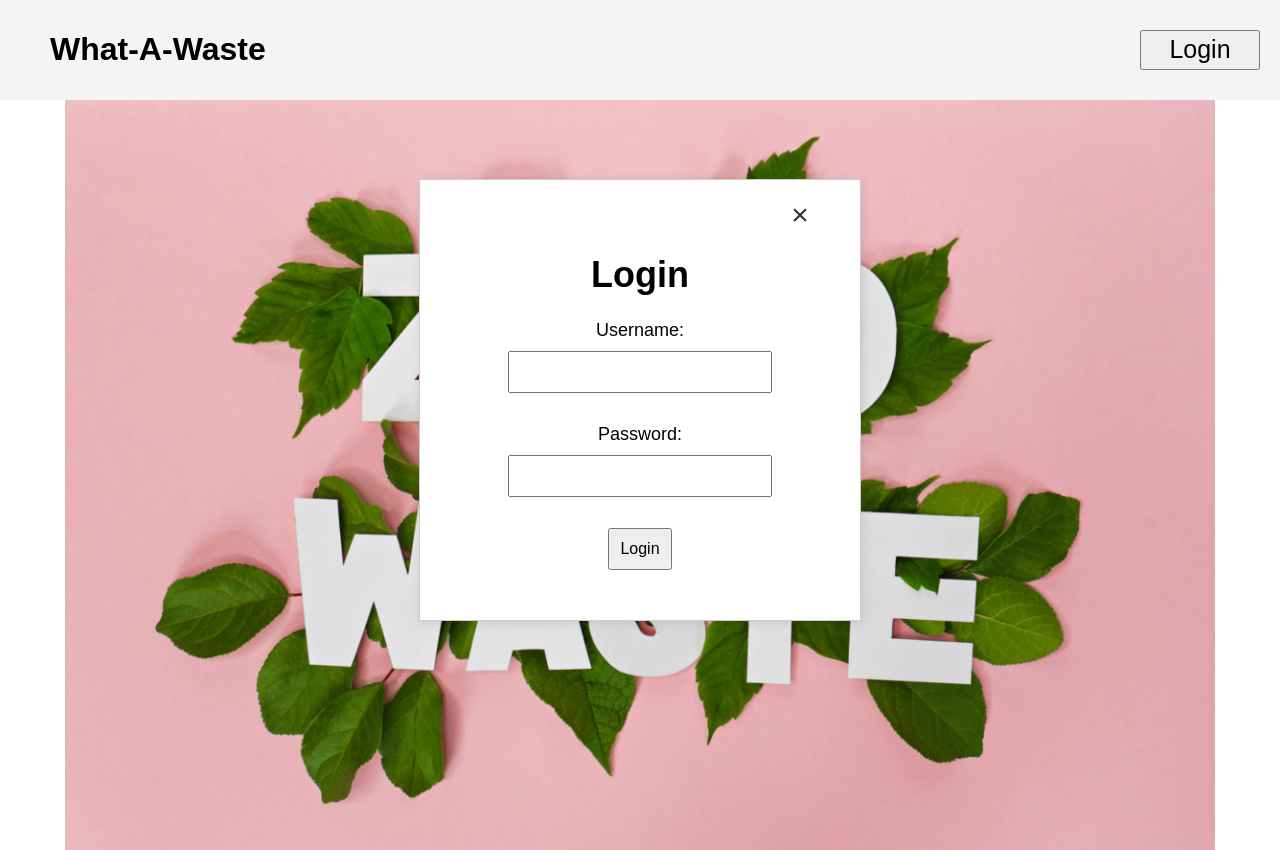
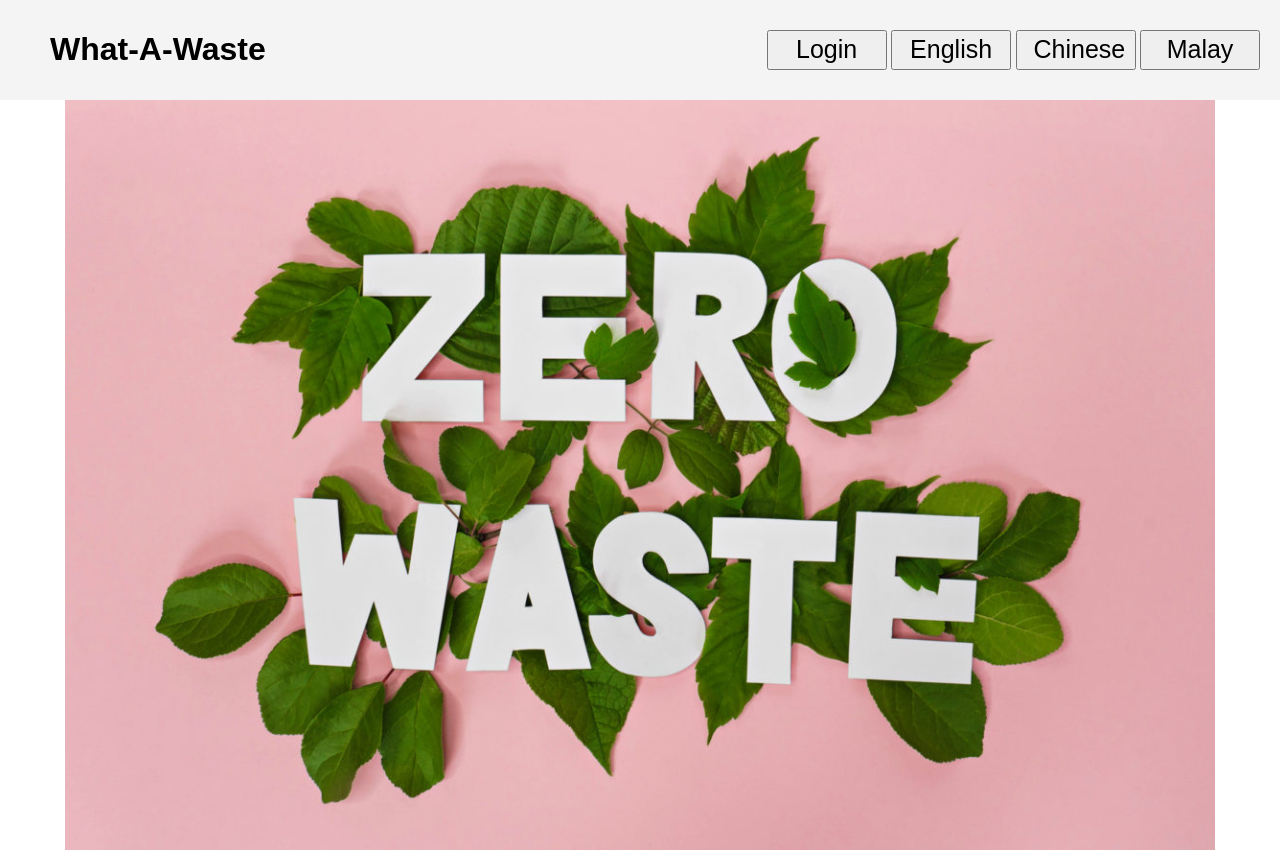
Before and after one commit to roannalim/dsa3101-2310-12-ocr, a Flask app: page / in a window 1280 px wide. Run offline with Flask 3, Linux system fonts and the light colour scheme.

Commit message:
Test basic language option function

```diff
--- /dev/null
+++ b/frontend/babel.cfg
@@ -0,0 +1,3 @@
+[python: sizhe_test.py]
+[jinja2: templates/**.html]
+extensions=jinja2.ext.i18n
--- a/frontend/sizhe_test.py
+++ b/frontend/sizhe_test.py
@@ -2,12 +2,32 @@ from flask import Flask, render_template, request, redirect, url_for, session
 import os
 import pandas as pd
 from datetime import datetime
+from flask_babel import Babel
 
 
 app = Flask(__name__)
 app.secret_key = "strongPassword"
 app.config['UPLOAD_FOLDER'] = 'static/uploaded_images'
 os.makedirs(app.config['UPLOAD_FOLDER'], exist_ok = True)
+app.config['BABEL_DEFAULT_LOCALE'] = 'en'
+app.config['BABEL_TRANSLATION_DIRECTORIES'] = './translations'
+
+babel = Babel(app)
+
+@app.before_request
+def before_request():
+    # If the 'lang' parameter is specified in the URL, use it as the locale
+    lang = request.args.get('lang')
+    if lang:
+        session['lang'] = lang
+    elif 'lang' not in session:
+        session['lang'] = app.config['BABEL_DEFAULT_LOCALE']
+
+def get_locale():
+    # If the 'lang' parameter is specified in the URL, use it as the locale
+    return session.get('lang', app.config['BABEL_DEFAULT_LOCALE'])
+
+babel.init_app(app, locale_selector=get_locale)
 
 @app.route('/')
 def login():
--- a/frontend/templates/Main.html
+++ b/frontend/templates/Main.html
@@ -86,13 +86,13 @@
     <div class="button-container">
 
         <div class="box">
-            <p class="description">Upload an image to get started!</p>
+            <p class="description">{{ _('Upload an image to get started!') }}</p>
             <img src="{{ url_for('static', filename='Web Images/upload_icon.png') }}" alt="Dashboard Logo" class="logo"> <!-- Upload Logo -->
 
             <form method="POST" enctype="multipart/form-data" action="/image_processing" onsubmit="return validateForm()">
                 <input type="file" name="image" id="file-input" accept=".jpg, .jpeg, .png, .heic">
                 <button type="submit" class="go-button">Go</button>
-                <p id="error-message" style="color: red; display: none; ">Please select an image to upload.</p>
+                <p id="error-message" style="color: red; display: none; ">{{ _('Please select an image to upload') }}</p>
             </form>
         </div>
 
--- a/frontend/templates/login.html
+++ b/frontend/templates/login.html
@@ -95,11 +95,20 @@
             max-height: 100%;
         }
     </style>
+<!DOCTYPE html>
+<html lang="en">
+<head>
+    <!-- Head elements here -->
 </head>
 <body>
     <header>
         <h1>What-A-Waste</h1>
-        <button onclick="openLoginModal()">Login</button>
+        <div>
+            <button onclick="openLoginModal()">{{ _('Login') }}</button>
+            <button onclick="setLanguage('en')">{{ _('English') }}</button>
+            <button onclick="setLanguage('zh')">{{ _('Chinese') }}</button>
+            <button onclick="setLanguage('ms')">{{ _('Malay') }}</button>
+        </div>
     </header>
 
     <!-- Image container -->
@@ -108,13 +117,13 @@
     </div>
 
     <!-- Login Modal -->
-    <div id="loginModal">
+    <div id="loginModal" style="display:none;"> <!-- Added inline style to hide by default -->
         <button onclick="closeLoginModal()" style="position: absolute; top: 15px; right: 0px;">&times;</button>
         <div class="modal-content">
-            <h1>Login</h1>
+            <h1>{{ _('Login') }}</h1>
             <form action="/authenticate" method="post">
-                Username: <input type="text" name="username"><br><br>
-                Password: <input type="password" name="password"><br><br>
+                {{ _('Username') }}: <input type="text" name="username"><br><br>
+                {{ _('Password') }}: <input type="password" name="password"><br><br>
                 <input type="submit" value="Login">
             </form>
         </div>
@@ -128,6 +137,10 @@
         function closeLoginModal() {
             document.getElementById('loginModal').style.display = 'none';
         }
+
+        function setLanguage(lang) {
+            window.location.search = '?lang=' + lang;
+        }
     </script>
 </body>
 </html>
```
Also changed, not shown: frontend/translations/en/LC_MESSAGES/messages.po (added), frontend/translations/ms/LC_MESSAGES/messages.po (added), frontend/translations/zh/LC_MESSAGES/messages.po (added), 4 other files.
